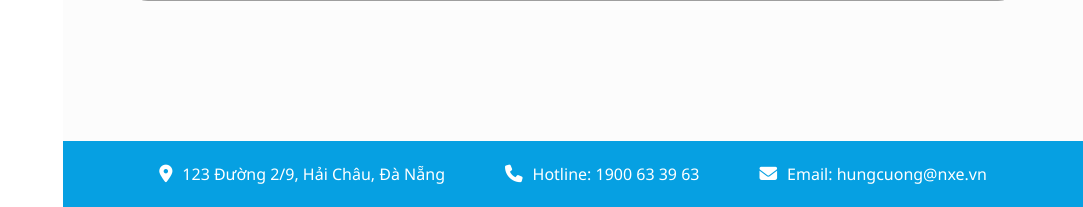
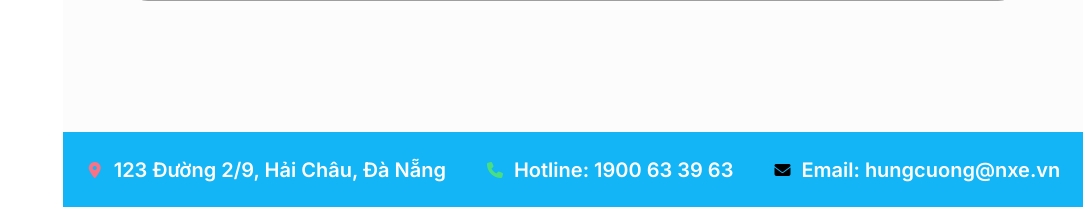
Before and after one commit to NhanLe134/49K14.2_Nhom7_LapTrinhWeb, a Django app: template nhaxe/templates/home/khachhang.html in a window 1280 px wide. Shown: the part 1203-1410 px from the top of the page, without its empty margins (197-1280 px from the left). Run offline with Django 4.2, Linux system fonts and the light colour scheme; the template is opened without the code that fills it, so the values that code supplies are empty; grey boxes are pictures that could not be loaded.

Commit message:
Hoàn thiện footer Figma, xóa thông báo thừa và chỉnh màu trạng thái vé

```diff
--- a/nhaxe/static/css/khachhang.css
+++ b/nhaxe/static/css/khachhang.css
@@ -412,35 +412,53 @@ a:active {
     object-fit: cover;
 }
 
-/* New Footer */
-.footer-new {
-    background-color: #06A0E2;
-    color: white;
+/* Figma Footer */
+.footer-figma {
+    background-color: #13B5F6;
+    height: 75px;
+    width: calc(100% - 260px); /* Subtract sidebar width */
+    margin-left: 260px; /* Start after sidebar */
     display: flex;
+    align-items: center;
     justify-content: center;
-    align-items: center;
-    gap: 60px;
-    padding: 22px 0;
-    width: 100%;
-    margin-top: auto;
-    flex-shrink: 0;
+    position: fixed;
+    bottom: 0;
+    left: 0;
+    z-index: 1000;
 }
 
-.footer-item {
+.footer-figma-container {
+    display: flex;
+    flex-direction: row;
+    align-items: center;
+    gap: 40px;
+    width: 100%;
+    justify-content: center;
+}
+
+.footer-figma-item {
+    display: flex;
+    flex-direction: row;
+    align-items: center;
+    gap: 10px;
+}
+
+.footer-figma-item i {
+    width: 18px;
+    height: 18px;
     display: flex;
     align-items: center;
-    gap: 10px;
-    white-space: nowrap;
-    font-weight: 500;
+    justify-content: center;
 }
 
-.footer-item i {
-    font-size: 1.1rem;
+.footer-figma-item span {
+    font-family: 'Inter', sans-serif;
+    font-weight: 600;
+    font-size: 20px;
+    line-height: 24px;
+    color: #FFFFFF;
+    white-space: nowrap;
 }
-
-.footer-item.address i { color: #FB7185; }
-.footer-item.hotline i { color: #4ADE80; }
-.footer-item.email i { color: #000000; }
 
 /* ===================== PAYMENT PAGE ===================== */
 .payment-wrapper {
--- a/nhaxe/templates/home/khachhang.html
+++ b/nhaxe/templates/home/khachhang.html
@@ -126,41 +126,29 @@
             </div>
 
 
-            <!-- Footer mới nằm trong main-content -->
-            <footer class="footer-new">
-                <div class="footer-item">
-                    <i class="fa-solid fa-location-dot"></i>
-                    <span>123 Đường 2/9, Hải Châu, Đà Nẵng</span>
-                </div>
-                <div class="footer-item">
-                    <i class="fa-solid fa-phone"></i>
-                    <span>Hotline: 1900 63 39 63</span>
-                </div>
-                <div class="footer-item">
-                    <i class="fa-solid fa-envelope"></i>
-                    <span>Email: hungcuong@nxe.vn</span>
-                </div>
-            </footer>
+
         </main>
     </div>
 
-    <!-- Footer -->
-    {% if request.resolver_match.url_name == 'khachhang' %}
-    <footer class="footer-banner">
-        <div class="footer-item address">
-            <i class="fa-solid fa-location-dot"></i>
-            <span>123 Đường 2/9, Hải Châu, Đà Nẵng</span>
-        </div>
-        <div class="footer-item hotline">
-            <i class="fa-solid fa-phone"></i>
-            <span>Hotline: 1900 63 39 63</span>
-        </div>
-        <div class="footer-item email">
-            <i class="fa-solid fa-envelope"></i>
-            <span>Email: hungcuong@nxe.vn</span>
+    <!-- Footer Figma -->
+    <footer class="footer-figma">
+        <div class="footer-figma-container">
+            <div class="footer-figma-item">
+                <i class="fa-solid fa-location-dot" style="color: #FB7185;"></i>
+                <span>123 Đường 2/9, Hải Châu, Đà Nẵng</span>
+            </div>
+            <div class="footer-figma-item">
+                <i class="fa-solid fa-phone" style="color: #4ADE80;"></i>
+                <span>Hotline: 1900 63 39 63</span>
+            </div>
+            <div class="footer-figma-item">
+                <i class="fa-solid fa-envelope" style="color: #000000;"></i>
+                <span>Email: hungcuong@nxe.vn</span>
+            </div>
         </div>
     </footer>
-    {% endif %}
+
+
 
     <script>
         document.addEventListener('DOMContentLoaded', () => {
--- a/nhaxe/templates/home/timkiem.html
+++ b/nhaxe/templates/home/timkiem.html
@@ -788,8 +788,8 @@
 
                                         // Quy tắc sắp xếp theo loại xe
                                         let layout = [];
-                                        if (seatCount <= 3) { // Xe 4 chỗ
-                                            layout = [['A2', null, 'A3'], ['A1', null, 'STEERING']];
+                                        if (seatCount <= 4) { // Xe 4 chỗ
+                                            layout = [['A2', 'A3', 'A4'], ['A1', null, 'STEERING']];
                                         } else if (seatCount <= 7) { // Xe 7 chỗ
                                             layout = [['B7', 'B6', 'B5'], ['B2', 'B3', 'B4'], ['B1', null, 'STEERING']];
                                         } else { // Xe 9 chỗ
--- a/nhaxe/xuly_timkiem_view.py
+++ b/nhaxe/xuly_timkiem_view.py
@@ -45,7 +45,7 @@ def tim_kiem_chuyen_xe_kha_dung(diem_di, diem_den, ngay_di):
             tong_ghe_xe = cx.Xe.Loaixe.SoCho
             # Quy tắc trừ ghế tài xế của bạn
             if tong_ghe_xe == 4:
-                tong_ghe_ban = 3
+                tong_ghe_ban = 4
             elif tong_ghe_xe == 7:
                 tong_ghe_ban = 7
             elif tong_ghe_xe == 9:
@@ -98,7 +98,7 @@ def lay_so_do_ghe(chuyen_xe_id):
         tong_cho = chuyen.Xe.Loaixe.SoCho if chuyen.Xe and chuyen.Xe.Loaixe else 4
 
         if tong_cho == 4:
-            prefix, count = "A", 3
+            prefix, count = "A", 4
         elif tong_cho == 7:
             prefix, count = "B", 7
         elif tong_cho == 9:
```
Also changed, not shown: nhaxe/static/css/quanlyve.css (+12 -1 lines), nhaxe/templates/home/quanlyve.html (+14 -14 lines), nhaxe/templates/home/taixe.html (+1 -15 lines), nhaxe/templates/home/themchuyenxe.html (+1 -7 lines).
